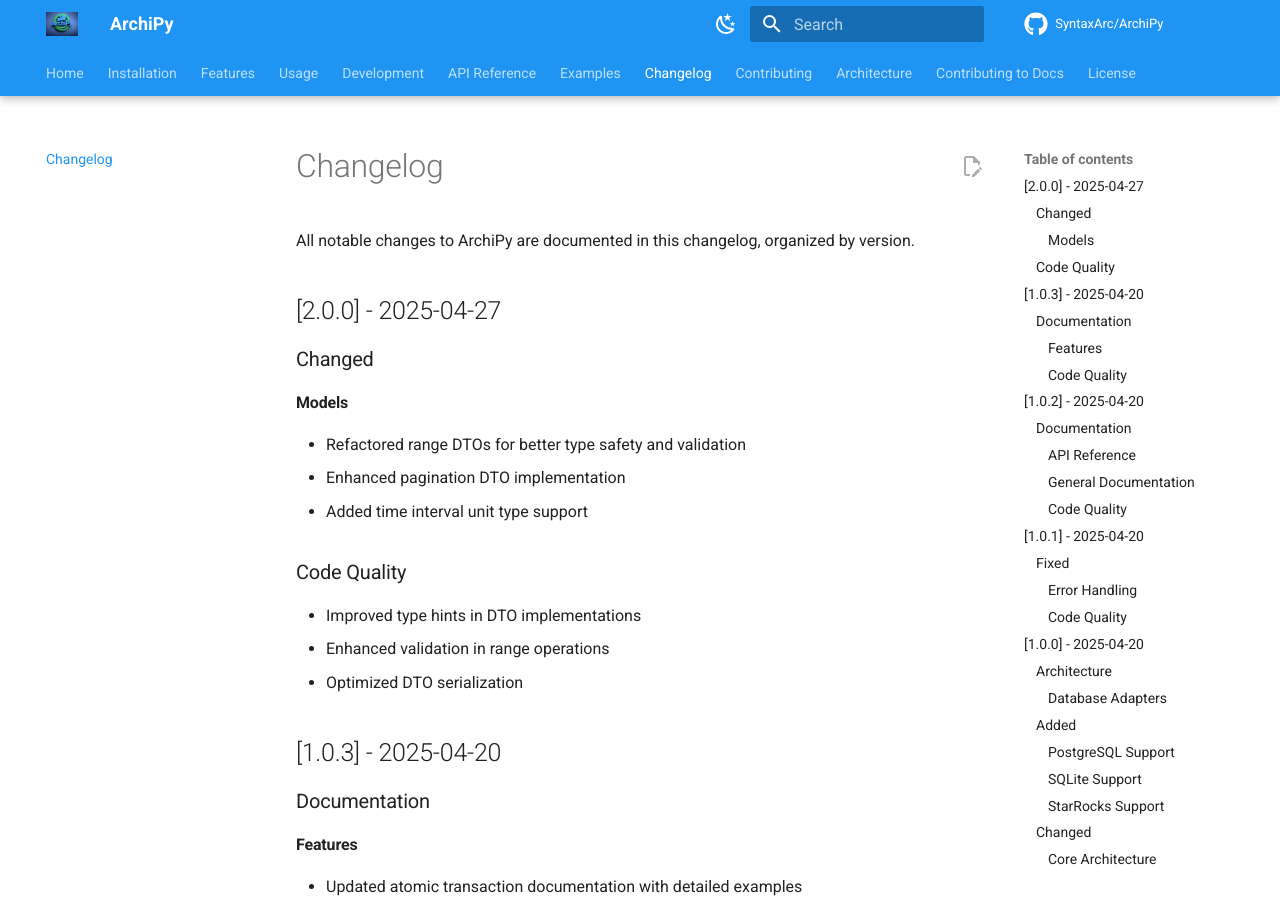
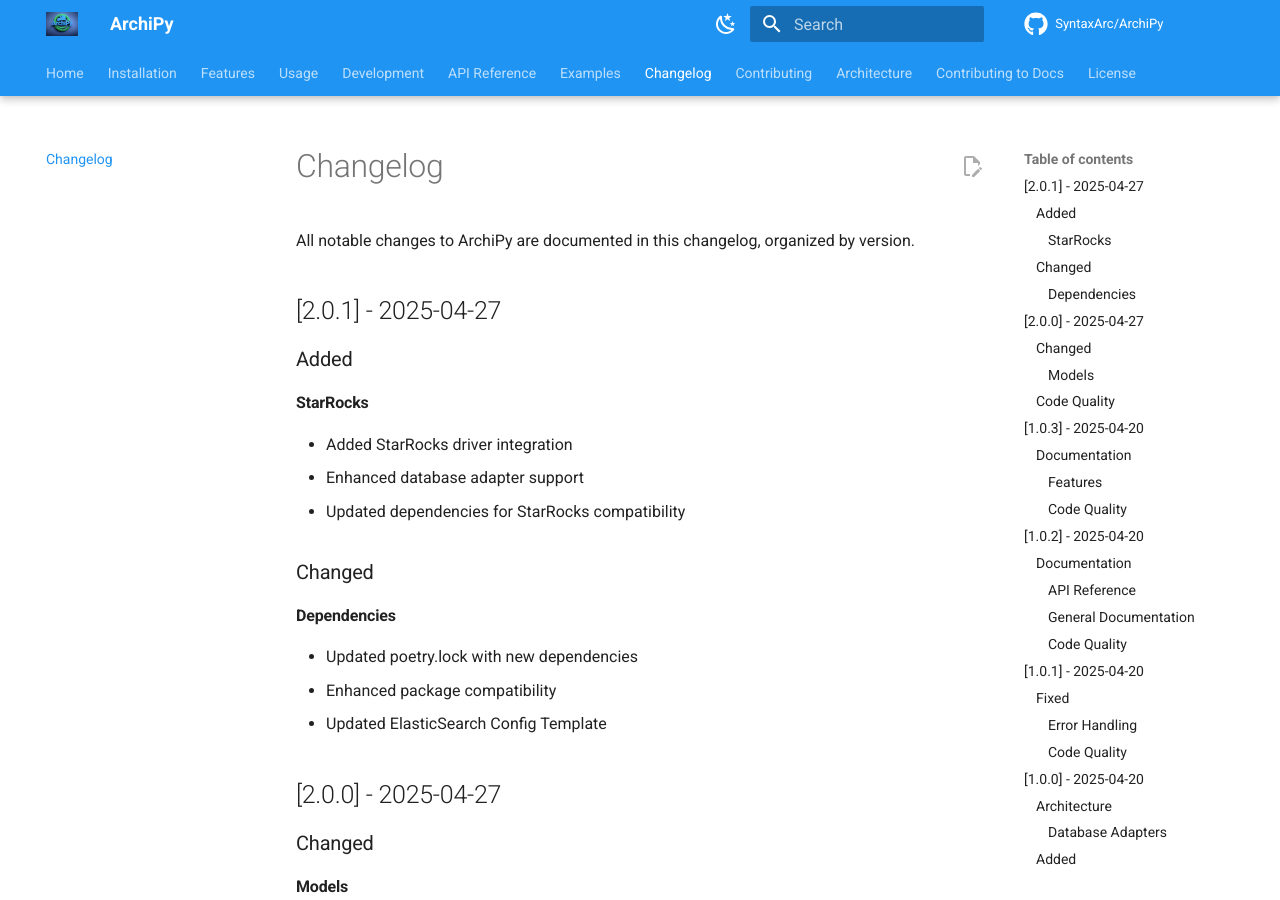
Before and after one commit to negatic/ArchiPy, an MkDocs documentation site: the page built from docs/changelog.md, in a window 1280 px wide and 900 px high. Built offline with MkDocs 1.6.1 and Material for MkDocs 9.7.7, drawn with Linux system fonts in a browser that asks for light colours; comment, search, counter and statistics services are not loaded; the version menu is left out.

Commit message:
update change logs

```diff
--- a/docs/changelog.md
+++ b/docs/changelog.md
@@ -1,6 +1,23 @@
 # Changelog
 
 All notable changes to ArchiPy are documented in this changelog, organized by version.
+
+## [2.0.1] - 2025-04-27
+
+### Added
+
+#### StarRocks
+- Added StarRocks driver integration
+- Enhanced database adapter support
+- Updated dependencies for StarRocks compatibility
+
+### Changed
+
+#### Dependencies
+- Updated poetry.lock with new dependencies
+- Enhanced package compatibility
+- Updated ElasticSearch Config Template
+
 
 ## [2.0.0] - 2025-04-27
 
```
Also changed, not shown: 1 other file.
